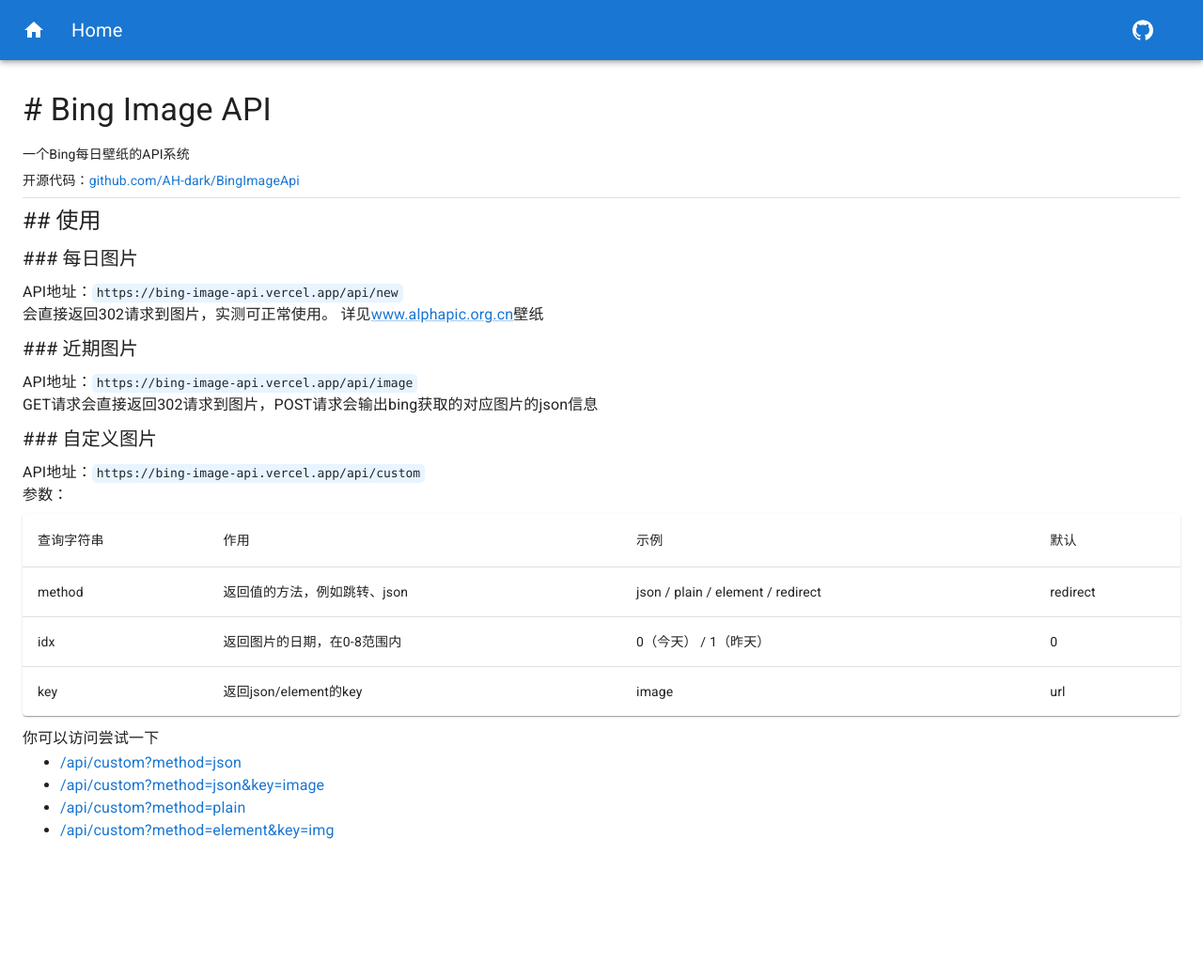
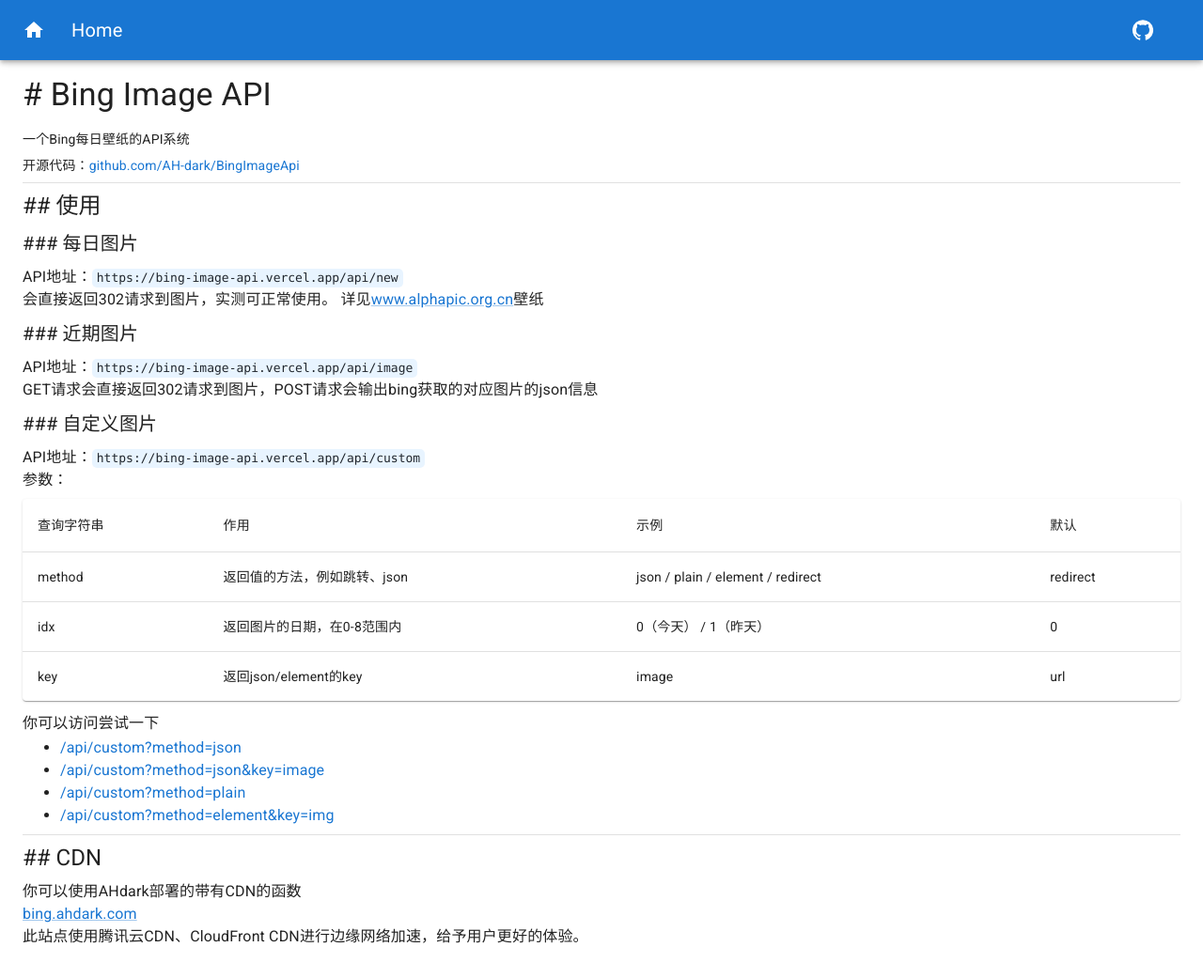
Before and after one commit to AH-dark/bing-image-api, a Next.js app: page / in a window 1280 px wide. Shown: the whole page at 94% size. Before the commit the page ends 898 px from the top, so only its background shows below. Built offline with nearby package versions, Linux system fonts and the light colour scheme.

Commit message:
Updated index.jsx

```diff
--- a/components/HeaderBar/index.jsx
+++ b/components/HeaderBar/index.jsx
@@ -19,7 +19,7 @@
     }
     return (
         <Box sx={{ flexGrow: 1 }}>
-            <AppBar position={"static"} className={classes.root}>
+            <AppBar position={"fixed"} className={classes.root}>
                 <Toolbar>
                     <IconButton
                         size="large"
--- a/pages/index.jsx
+++ b/pages/index.jsx
@@ -94,7 +94,7 @@
             <CssBaseline/>
             <HeaderBar title={"Home"}/>
             <Container maxWidth={"xl"}>
-                <Box mt={4}>
+                <Box mt={10} mb={4}>
                     <Typography variant={"h4"} component={"h1"} mb={2}>
                         {"# Bing Image API"}
                     </Typography>
@@ -136,7 +136,7 @@
                     <Typography variant={"h6"} component={"h3"} mb={1} mt={1}>
                         {"### 自定义图片"}
                     </Typography>
-                    <Typography variant={"body1"} component={"p"}>
+                    <Typography variant={"body1"} component={"p"} mb={1}>
                         {"API地址："}
                         <code className={styles.code}>{"https://bing-image-api.vercel.app/api/custom"}</code><br/>
                         {"参数："}
@@ -186,6 +186,17 @@
                             </li>
                         </ul>
                     </Typography>
+                    <Divider/>
+                    <Typography variant={"h5"} component={"h2"} mb={1} mt={1}>
+                        {"## CDN"}
+                    </Typography>
+                    <Typography variant={"body1"} component={"p"} mt={1} mb={1}>
+                        {"你可以使用AHdark部署的带有CDN的函数"}<br/>
+                        <Link href={"https://bing.ahdark.com"} target={"_self"} rel={"noreferrer"}>
+                            bing.ahdark.com
+                        </Link><br/>
+                        {"此站点使用腾讯云CDN、CloudFront CDN进行边缘网络加速，给予用户更好的体验。"}
+                    </Typography>
                 </Box>
             </Container>
         </>
```
